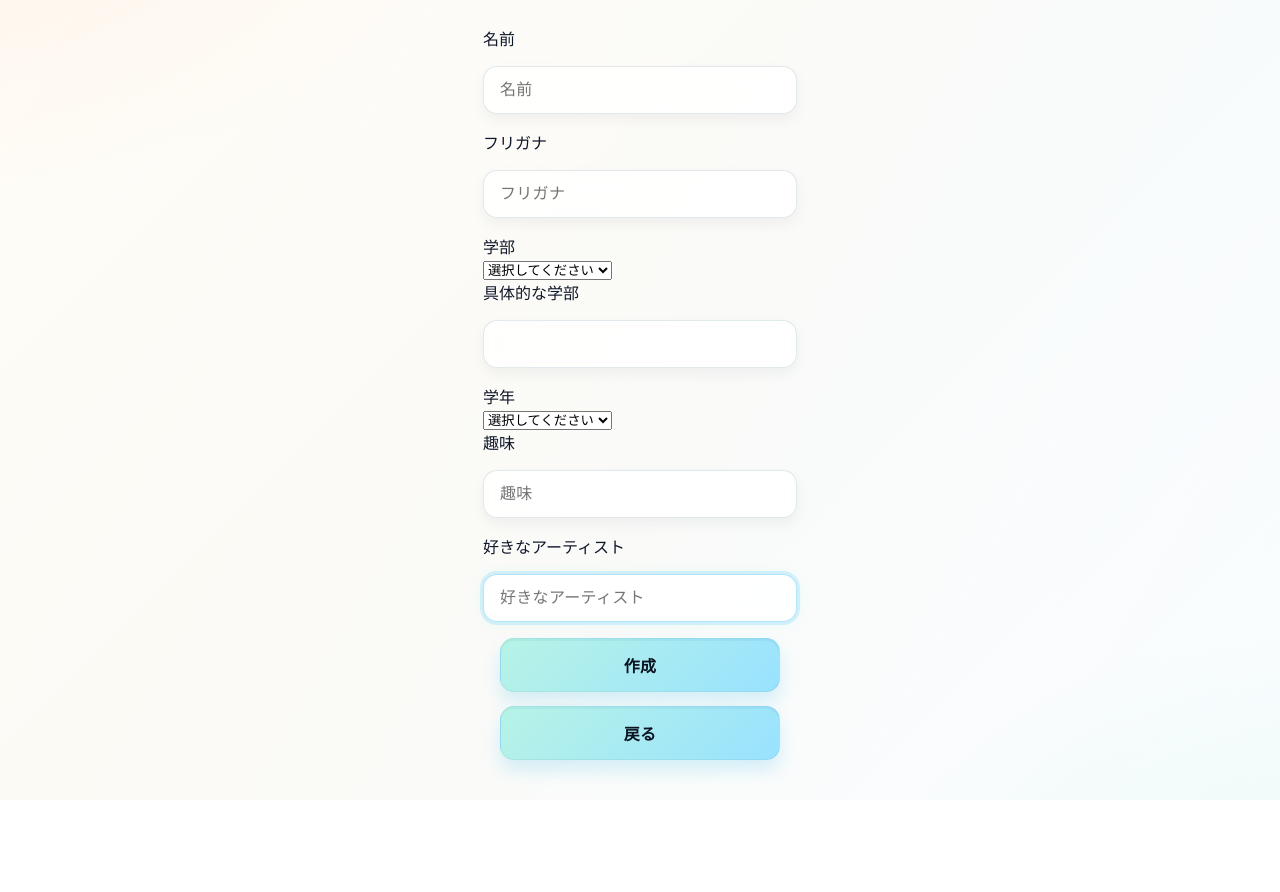
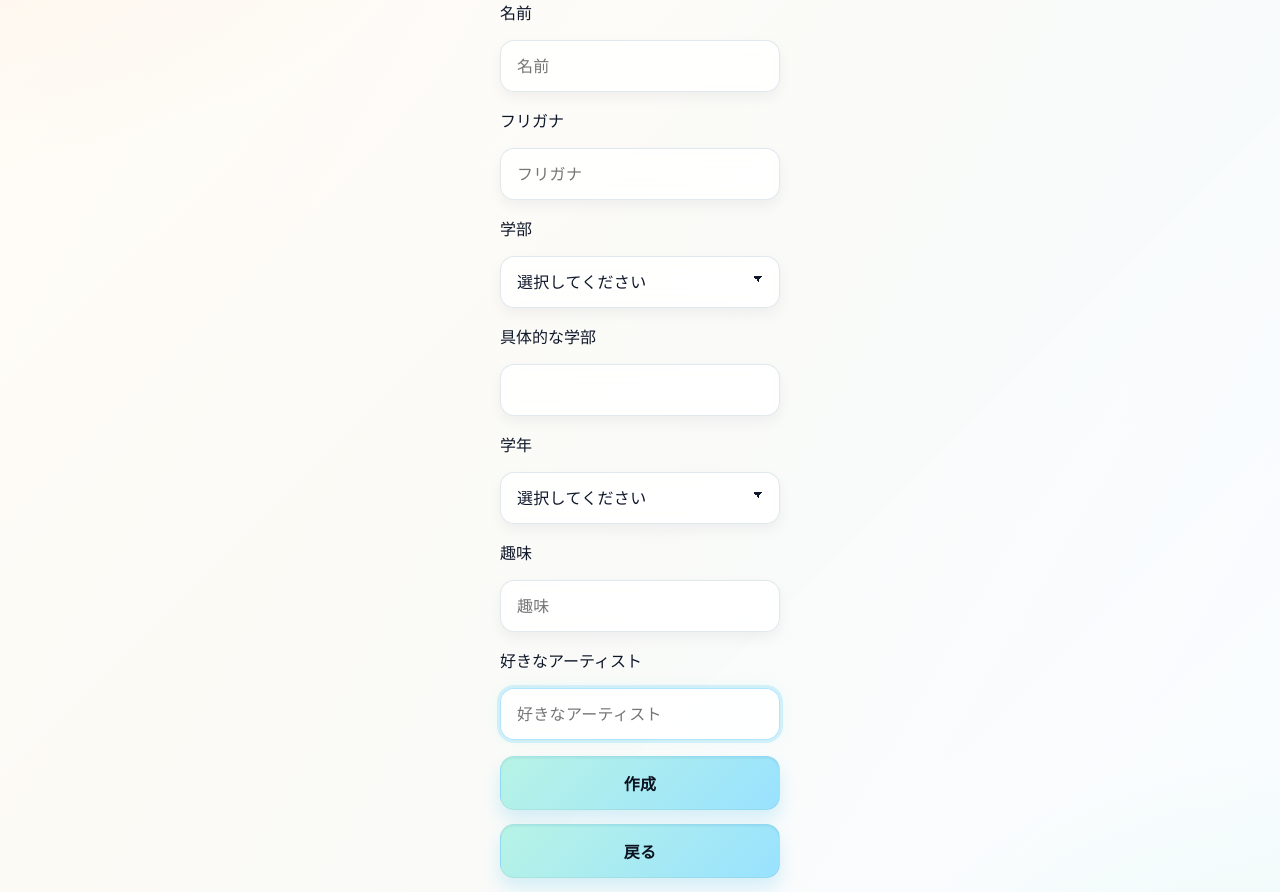
Before and after one commit to Thin9ingMan/kimino_hint, a React (Vite) app: page /make_question in a window 1280 px wide. Before the commit the page ends 800 px from the top, so only its background shows below. Built offline with nearby package versions, Linux system fonts and the light colour scheme.

Commit message:
選択肢を選んで入力する欄のデザインを、タイプ式入力欄のものと統一

```diff
--- /dev/null
+++ b/src/components/MakeQuestion.css
@@ -0,0 +1,78 @@
+/* 入力欄 & セレクト 共通デザイン */
+input,
+select {
+  box-sizing: border-box;
+  display: block;
+  width: 280px;
+  margin: 16px auto;
+  padding: 14px 16px;
+
+  font-size: 16px;
+  font-weight: 500;
+  letter-spacing: 0.3px;
+  color: #0f172a;
+  font-family: inherit;
+
+  background: rgba(255, 255, 255, 0.82);
+  backdrop-filter: blur(8px);
+
+  border: 1px solid rgba(12, 74, 110, 0.12);
+  border-radius: 14px;
+  box-shadow: 0 6px 14px rgba(15, 23, 42, 0.05);
+
+  transition: border 0.2s ease, box-shadow 0.2s ease;
+
+  /* ここが最重要！ ← セレクトのデフォルトを消す */
+  appearance: none;
+  -webkit-appearance: none;
+  -moz-appearance: none;
+}
+
+/* フォーカス時 */
+input:focus,
+select:focus {
+  outline: none;
+  border: 1.5px solid rgba(125, 211, 252, 0.6);
+  box-shadow: 0 0 0 3px rgba(125, 211, 252, 0.28),
+    0 0 12px rgba(153, 246, 228, 0.25);
+}
+
+/* ▼ セレクトの横に矢印を自前で追加（見た目統一） */
+select {
+  background-image: linear-gradient(45deg, transparent 50%, #0f172a 50%),
+    linear-gradient(135deg, #0f172a 50%, transparent 50%);
+  background-position: calc(100% - 20px) calc(50% - 3px),
+    calc(100% - 16px) calc(50% - 3px);
+  background-size: 6px 6px, 6px 6px;
+  background-repeat: no-repeat;
+  padding-right: 30px; /* 矢印と重ならない余白 */
+}
+
+
+/* 🔷 inputと同じ青白い光のフォーカスエフェクトを付与 */
+select:focus,
+input:focus {
+  outline: none;
+  border: 1.5px solid rgba(125, 211, 252, 0.6);
+  box-shadow: 0 0 0 3px rgba(125, 211, 252, 0.28),
+    0 0 12px rgba(153, 246, 228, 0.25);
+}
+
+/* 🔷 スマホ幅でもselectを自動調整 */
+@media (max-width: 480px) {
+  select {
+    width: 86vw;
+    max-width: 360px;
+    border-radius: 12px;
+    margin: 14px auto;
+    padding: 12px 14px;
+  }
+}
+
+/* ▼ セレクトの選択肢リストもフォントを統一 */
+select option {
+  font-family: inherit;
+  font-size: 16px;
+  letter-spacing: 0.3px;
+  color: #0f172a;
+}
--- a/src/components/MakeQuestion.jsx
+++ b/src/components/MakeQuestion.jsx
@@ -2,6 +2,8 @@ import React from "react";
 import { Link, useNavigate } from "react-router-dom";
 import { faculty, grade } from "./Array";
 import { useState } from "react";
+import "./MakeQuestion.css";
+
 const MakeQuestion = () => {
   const pre_answers = JSON.parse(localStorage.getItem("answers"));
   const detail_department = JSON.parse(
```
